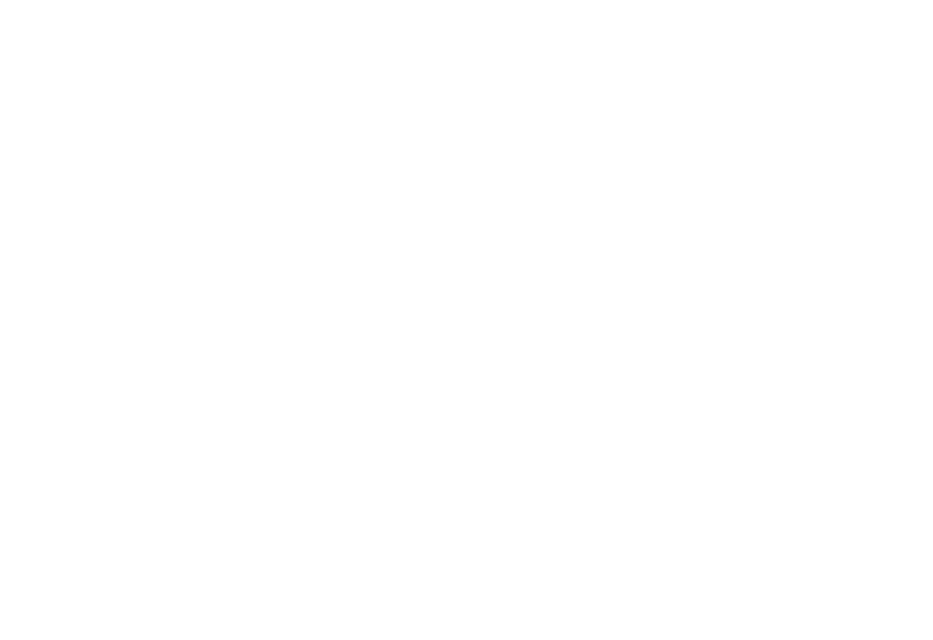
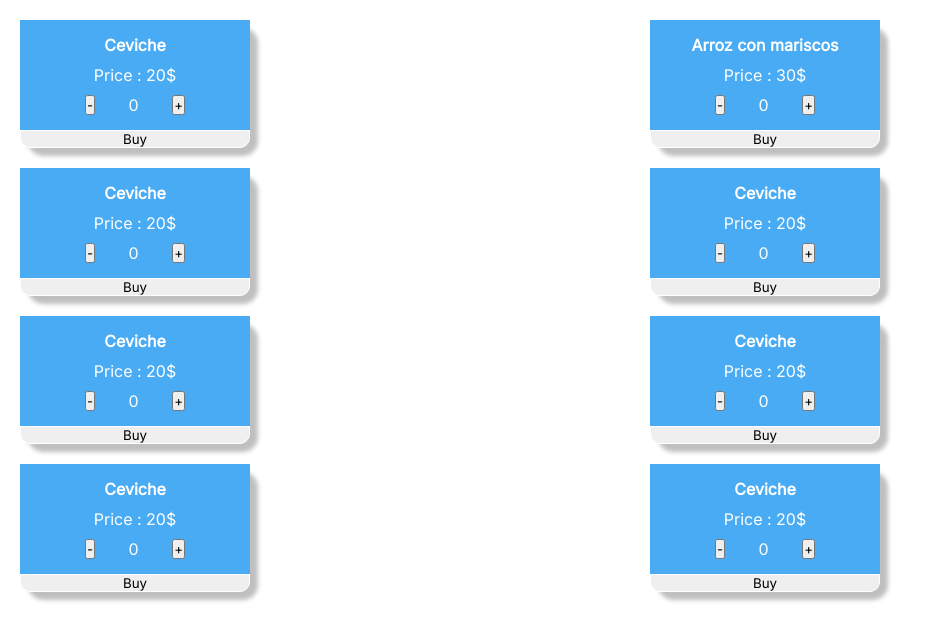
Before and after one commit to JosueSifuentesA/PaBravoYoJS, a React (Vite) app: page /paginaPrincipal in a window 1280 px wide. Before the commit this address had no page. Shown: the top 640 px of the page, without its empty margins (0-933 px from the left). Built offline with nearby package versions, Linux system fonts and the light colour scheme.

Commit message:
Add userPage

```diff
--- a/src/App.jsx
+++ b/src/App.jsx
@@ -1,6 +1,7 @@
 import MainPage from './MainPage'
 import { BrowserRouter, Route, Routes } from 'react-router-dom'
 import MainPageInformation from './MainPageInformation'
+import ShopHome from './ShopHome'
 import LoginPage from './LoginPage'
 import './landingPage.css'
 
@@ -12,6 +13,7 @@ function App () {
         <Route path='/' element={<MainPage />} />
         <Route path='/registro' element={<MainPageInformation />} />
         <Route path='/iniciarSesion' element={<LoginPage />} />
+        <Route path='/paginaPrincipal' element={<ShopHome />} />
       </Routes>
 
     </BrowserRouter>
--- a/src/LoginPage.jsx
+++ b/src/LoginPage.jsx
@@ -15,7 +15,7 @@ const LoginPage = () => {
     e.preventDefault()
 
     if (user === 'Josue123' && password === '1234') {
-      navigate('/')
+      navigate('/paginaPrincipal')
       return
     }
     setBadLogin(true)
--- /dev/null
+++ b/src/ShopHome.jsx
@@ -0,0 +1,94 @@
+/* UNIT TEST , TEST END TO END , 5 PATRONES DE DISEÑO POR LO MENOS,
+ IDENTAR EL CODIGO Y CACHEAR ERRORES
+ HACER BIEN LA RESPUESTA
+HACER UN BUEN CLEAN CODE
+
+LEVANTAME UN ENTORNO VIRTUAL PARA PASAR DATOS DE UNA API ABIERTA
+
+*/
+
+const ITEM_LIST = {
+
+  0: {
+    nombre: 'Ceviche',
+    thumbnail: null,
+    price: '20$',
+    id: 0
+  },
+  1: {
+    nombre: 'Arroz con mariscos',
+    thumbnail: null,
+    price: '30$',
+    id: 1
+  },
+  2: {
+    nombre: 'Ceviche',
+    thumbnail: null,
+    price: '20$',
+    id: 2
+  },
+  3: {
+    nombre: 'Ceviche',
+    thumbnail: null,
+    price: '20$',
+    id: 3
+  },
+  4: {
+    nombre: 'Ceviche',
+    thumbnail: null,
+    price: '20$',
+    id: 4
+  },
+  5: {
+    nombre: 'Ceviche',
+    thumbnail: null,
+    price: '20$',
+    id: 5
+  },
+  6: {
+    nombre: 'Ceviche',
+    thumbnail: null,
+    price: '20$',
+    id: 6
+  },
+  7: {
+    nombre: 'Ceviche',
+    thumbnail: null,
+    price: '20$',
+    id: 7
+  }
+
+}
+
+const ShopHome = () => {
+  const items = ITEM_LIST
+
+  return (
+    <main style={{ padding: '20px', display: 'grid', gridTemplateColumns: 'repeat(2,1fr)', gap: '20px' }}>
+
+      {Object.entries(items).map((value) => {
+        const item = value[1]
+        return (
+
+          <div key={item.id} style={{ alignItems: 'center', display: 'flex', flexFlow: 'column', maxWidth: '230px', maxHeight: '300px', borderRadius: '15px', boxShadow: '8px 8px 4px rgba(0, 0, 0, 0.25)' }}>
+            <img />
+            <div style={{ overflow: 'hidden', gap: '10px', padding: '15px', boxSizing: 'border-box', alignItems: 'center', width: '100%', height: '100%', display: 'flex', flexFlow: 'column', backgroundColor: '#48ABF3', color: 'white' }}>
+              <h1 style={{ fontSize: '1em', textAlign: 'center' }}>{item.nombre}</h1>
+              <span>Price : {item.price}</span>
+              <div style={{ display: 'flex', justifyContent: 'space-between', width: '50%' }}>
+                <button>-</button>
+                <label>0</label>
+                <button>+</button>
+              </div>
+            </div>
+            <button style={{ width: '100%', border: '1px solid white', borderRadius: '0px 0px 10px 10px' }}>Buy</button>
+          </div>
+
+        )
+      })}
+
+    </main>
+  )
+}
+
+export default ShopHome
```
